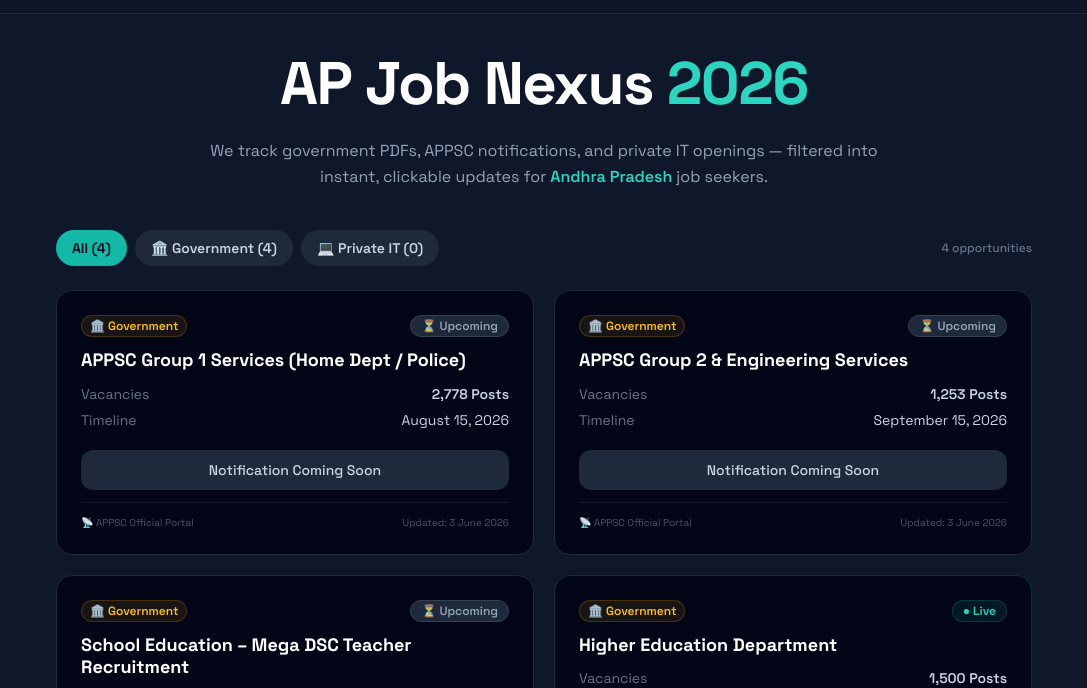
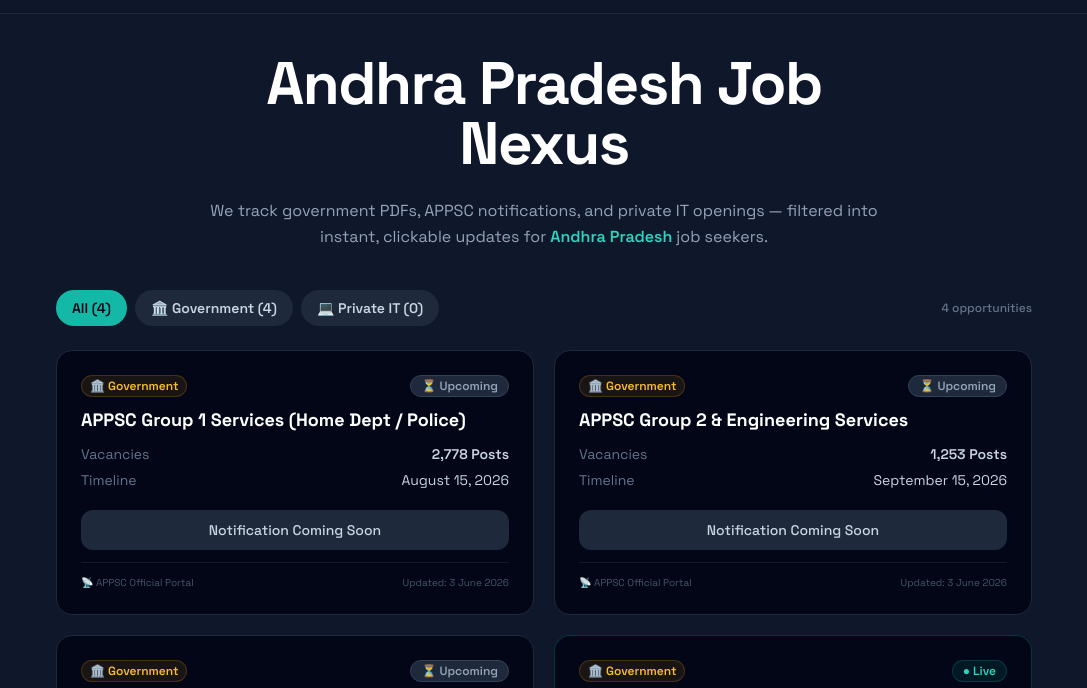
Before and after one commit to APneedsyou/ap-needs-you, a plain HTML site: page index.html in a window 1280 px wide. Shown: the part 51-739 px from the top of the page, without its empty margins (96-1183 px from the left). Drawn offline with nearby package versions, Linux system fonts and the light colour scheme.

Commit message:
Title change

```diff
--- a/index.html
+++ b/index.html
@@ -77,7 +77,7 @@
 
     <div class="text-center max-w-2xl mx-auto mb-10">
       <h1 class="text-4xl md:text-6xl font-black tracking-tight text-white mb-6 max-w-3xl mx-auto leading-tight">
-        AP Job Nexus <span class="text-teal-400">2026</span>
+        Andhra Pradesh Job Nexus <span class="text-teal-400"></span>
       </h1>
       <p class="text-base text-slate-400 leading-relaxed">
         We track government PDFs, APPSC notifications, and private IT openings —
```
